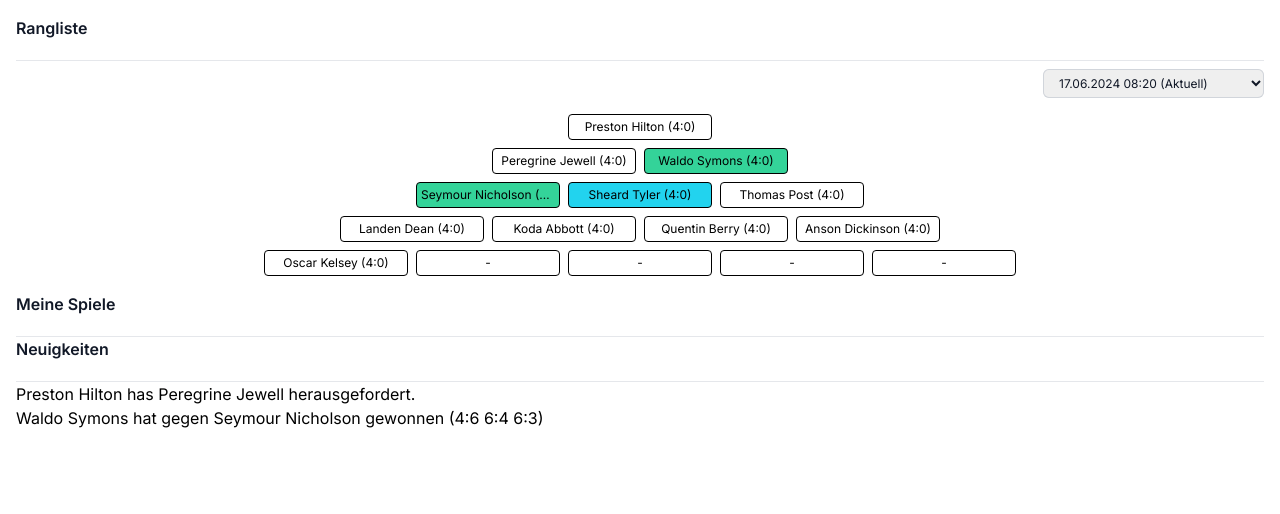
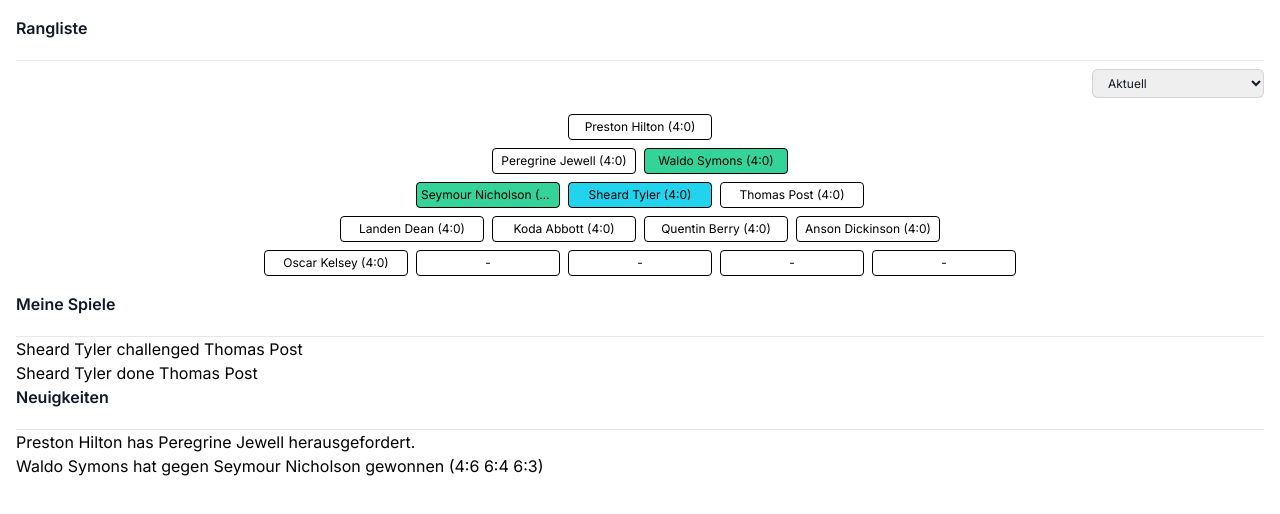
Before and after one commit to raphi011/pyramid, a Next.js app: page / in a window 1280 px wide. Shown: the top 514 px of the page. Built offline with nearby package versions, Linux system fonts and the light colour scheme.

Commit message:
add challenge modal

```diff
--- /dev/null
+++ b/app/challenge-dialog.tsx
@@ -0,0 +1,89 @@
+import {
+  Dialog,
+  DialogPanel,
+  DialogTitle,
+  Transition,
+  TransitionChild,
+} from "@headlessui/react";
+import { TrophyIcon, XMarkIcon } from "@heroicons/react/24/outline";
+
+export default function ChallengeDialog({ player, onClose }) {
+  const open = !!player;
+
+  return (
+    <Transition show={open}>
+      <Dialog className="relative z-10" onClose={onClose}>
+        <TransitionChild
+          enter="ease-out duration-300"
+          enterFrom="opacity-0"
+          enterTo="opacity-100"
+          leave="ease-in duration-200"
+          leaveFrom="opacity-100"
+          leaveTo="opacity-0"
+        >
+          <div className="fixed inset-0 bg-gray-500 bg-opacity-75 transition-opacity" />
+        </TransitionChild>
+
+        <div className="fixed inset-0 z-10 w-screen overflow-y-auto">
+          <div className="flex min-h-full items-end justify-center p-4 text-center sm:items-center sm:p-0">
+            <TransitionChild
+              enter="ease-out duration-300"
+              enterFrom="opacity-0 translate-y-4 sm:translate-y-0 sm:scale-95"
+              enterTo="opacity-100 translate-y-0 sm:scale-100"
+              leave="ease-in duration-200"
+              leaveFrom="opacity-100 translate-y-0 sm:scale-100"
+              leaveTo="opacity-0 translate-y-4 sm:translate-y-0 sm:scale-95"
+            >
+              <DialogPanel className="relative transform overflow-hidden rounded-lg bg-white px-4 pb-4 pt-5 text-left shadow-xl transition-all sm:my-8 sm:w-full sm:max-w-lg sm:p-6">
+                <div className="absolute right-0 top-0 hidden pr-4 pt-4 sm:block">
+                  <button
+                    type="button"
+                    className="rounded-md bg-white text-gray-400 hover:text-gray-500 focus:outline-none focus:ring-2 focus:ring-indigo-500 focus:ring-offset-2"
+                    onClick={() => onClose()}
+                  >
+                    <span className="sr-only">Close</span>
+                    <XMarkIcon className="h-6 w-6" aria-hidden="true" />
+                  </button>
+                </div>
+                <div className="sm:flex sm:items-start">
+                  <div className="mx-auto flex h-12 w-12 flex-shrink-0 items-center justify-center rounded-full sm:mx-0 sm:h-10 sm:w-10 bg-green-100">
+                    <TrophyIcon className="h-6 w-6  text-green-600" aria-hidden="true" />
+                  </div>
+                  <div className="mt-3 text-center sm:ml-4 sm:mt-0 sm:text-left">
+                    <DialogTitle
+                      as="h3"
+                      className="text-base font-semibold leading-6 text-gray-900"
+                    >
+                      {player ? player.name : ""} fordern
+                    </DialogTitle>
+                    <div className="mt-2">
+                      <p className="text-sm text-gray-500">
+                        Du kannst {player ? player.name : ""} fordern, oder sein Profil
+                        ansehen.
+                      </p>
+                    </div>
+                  </div>
+                </div>
+                <div className="mt-5 sm:mt-4 sm:flex sm:flex-row-reverse">
+                  <button
+                    type="button"
+                    className="inline-flex w-full justify-center rounded-md bg-emerald-600 px-3 py-2 text-sm font-semibold text-white shadow-sm hover:bg-enerald-500 sm:ml-3 sm:w-auto"
+                    onClick={() => onClose()}
+                  >
+                    Fordern
+                  </button>
+                  <a
+                    href={player ? `/player/${player.id}` : "#"}
+                    className="mt-3 inline-flex w-full  justify-center rounded-md bg-white px-3 py-2 text-sm font-semibold text-gray-900 shadow-sm ring-1 ring-inset ring-gray-300 hover:bg-gray-50 sm:mt-0 sm:w-auto"
+                  >
+                    Profil ansehen
+                  </a>
+                </div>
+              </DialogPanel>
+            </TransitionChild>
+          </div>
+        </div>
+      </Dialog>
+    </Transition>
+  );
+}
--- a/app/dropdown.tsx
+++ b/app/dropdown.tsx
@@ -15,7 +15,7 @@ export default function Dropdown({ standings, selected, onChange }) {
       >
         {standings.map((s, i) => (
           <option value={i} key={s.date}>
-            {formatDate(new Date(s.date))} {i == 0 ? "(Aktuell)" : ""}
+            {s.latest ? "Aktuell" : formatDate(new Date(s.date))}
           </option>
         ))}
       </select>
--- /dev/null
+++ b/app/events.tsx
@@ -0,0 +1,21 @@
+export default function Events({ events }) {
+  return <div>{events.map((row, i) => renderEvent(row, i))}</div>;
+}
+
+function renderEvent(event, index) {
+  if (event.type == "result") {
+    return (
+      <p key={index}>
+        <a href="#"> {event.winnerName} </a> hat gegen {event.loserName} gewonnen (
+        {event.score})
+      </p>
+    );
+  } else if (event.type == "challenge") {
+    return (
+      <p key={index}>
+        <a href="#"> {event.challengerName} </a> has {event.challengeeName}{" "}
+        herausgefordert.
+      </p>
+    );
+  }
+}
--- /dev/null
+++ b/app/games.tsx
@@ -0,0 +1,17 @@
+export default function Games({ games }) {
+  return (
+    <div>
+      {games.map((g) => (
+        <Game game={g} />
+      ))}
+    </div>
+  );
+}
+
+function Game({ game }) {
+  return (
+    <div>
+      {game.player1.name} {game.status} {game.player2.name}
+    </div>
+  );
+}
--- a/app/page.tsx
+++ b/app/page.tsx
@@ -1,27 +1,108 @@
 import { doSomething } from "./actions";
+import Events from "./events";
+import Games from "./games";
 import Pyramid from "./pyramid";
 
 const standings = [
   {
     id: 1,
     date: "2024-06-17T08:20:28.438Z",
+    latest: true,
     ranks: [
-      { id: 1, name: "Preston Hilton", won: 4, lost: 0 },
-      { id: 2, name: "Peregrine Jewell", won: 4, lost: 0 },
-      { id: 3, name: "Waldo Symons", won: 4, lost: 0 },
-      { id: 4, name: "Seymour Nicholson", won: 4, lost: 0 },
-      { id: 5, name: "Sheard Tyler", won: 4, lost: 0 },
-      { id: 6, name: "Thomas Post", won: 4, lost: 0 },
-      { id: 7, name: "Landen Dean", won: 4, lost: 0 },
-      { id: 8, name: "Koda Abbott", won: 4, lost: 0 },
-      { id: 9, name: "Quentin Berry", won: 4, lost: 0 },
-      { id: 10, name: "Anson Dickinson", won: 4, lost: 0 },
-      { id: 11, name: "Oscar Kelsey", won: 4, lost: 0 },
+      {
+        id: 1,
+        name: "Preston Hilton",
+        challangable: true,
+        available: true,
+        won: 4,
+        lost: 0,
+      },
+      {
+        id: 2,
+        name: "Peregrine Jewell",
+        challangable: false,
+        available: true,
+        won: 4,
+        lost: 0,
+      },
+      {
+        id: 3,
+        name: "Waldo Symons",
+        challangable: false,
+        available: true,
+        won: 4,
+        lost: 0,
+      },
+      {
+        id: 4,
+        name: "Seymour Nicholson",
+        challangable: false,
+        available: true,
+        won: 4,
+        lost: 0,
+      },
+      {
+        id: 5,
+        name: "Sheard Tyler",
+        challangable: false,
+        available: true,
+        won: 4,
+        lost: 0,
+      },
+      {
+        id: 6,
+        name: "Thomas Post",
+        challangable: false,
+        available: true,
+        won: 4,
+        lost: 0,
+      },
+      {
+        id: 7,
+        name: "Landen Dean",
+        challangable: false,
+        available: true,
+        won: 4,
+        lost: 0,
+      },
+      {
+        id: 8,
+        name: "Koda Abbott",
+        challangable: false,
+        available: true,
+        won: 4,
+        lost: 0,
+      },
+      {
+        id: 9,
+        name: "Quentin Berry",
+        challangable: false,
+        available: true,
+        won: 4,
+        lost: 0,
+      },
+      {
+        id: 10,
+        name: "Anson Dickinson",
+        challangable: false,
+        available: true,
+        won: 4,
+        lost: 0,
+      },
+      {
+        id: 11,
+        name: "Oscar Kelsey",
+        challangable: false,
+        available: true,
+        won: 4,
+        lost: 0,
+      },
     ],
   },
   {
     id: 2,
     date: "2024-06-13T08:20:28.438Z",
+    latest: false,
     ranks: [
       { id: 2, name: "Peregrine Jewell", won: 4, lost: 0 },
       { id: 1, name: "Preston Hilton", won: 4, lost: 0 },
@@ -37,6 +118,11 @@ const standings = [
     ],
   },
 ];
+
+const currentPlayer = {
+  id: 5,
+  name: "Sheard Tyler",
+};
 
 const matches = [
   {
@@ -89,42 +175,23 @@ const events = [
   },
 ];
 
-function renderEvent(event, index) {
-  if (event.type == "result") {
-    return (
-      <p key={index}>
-        <a href="#">{event.winnerName}</a> hat gegen {event.loserName} gewonnen (
-        {event.score})
-      </p>
-    );
-  } else if (event.type == "challenge") {
-    return (
-      <p key={index}>
-        <a href="#">{event.challengerName}</a> has {event.challengeeName} herausgefordert.
-      </p>
-    );
-  }
-}
-
 export default async function Home() {
-  const currentPlayerId = 5;
-
   return (
     <main className="p-4">
       <div className="border-b border-gray-200 pb-5">
         <h3 className="text-base font-semibold leading-6 text-gray-900">Rangliste</h3>
       </div>
       <div>
-        <Pyramid standings={standings} currentPlayerId={currentPlayerId} />
+        <Pyramid standings={standings} currentPlayer={currentPlayer} />
       </div>
       <div className="border-b border-gray-200 pb-5">
         <h3 className="text-base font-semibold leading-6 text-gray-900">Meine Spiele</h3>
       </div>
-
+      <Games games={matches} />
       <div className="border-b border-gray-200 pb-5">
         <h3 className="text-base font-semibold leading-6 text-gray-900">Neuigkeiten</h3>
       </div>
-      <div>{events.map((row, i) => renderEvent(row, i))}</div>
+      <Events events={events} />
       {/* <div>
         <form action={doSomething}>
           <button type="submit">Do something!</button>
--- a/app/pyramid.tsx
+++ b/app/pyramid.tsx
@@ -1,20 +1,31 @@
 "use client";
 
+import ChallengeDialog from "./challenge-dialog";
 import Dropdown from "./dropdown";
 import { useState } from "react";
 
-export default function Pyramid({ standings, currentPlayerId }) {
-  const [selected, setSelected] = useState(standings[0]);
+export default function Pyramid({ standings, currentPlayer }) {
+  const [selectedStanding, setSelectedStanding] = useState(standings[0]);
+  const [selectedPlayer, setSelectedPlayer] = useState(null);
 
-  const pyramid = standingsToPyramid(selected.ranks);
+  const pyramid = standingsToPyramid(selectedStanding.ranks);
+
+  const onCloseDialog = () => setSelectedPlayer(null);
 
   return (
     <div>
-      <Dropdown standings={standings} selected={selected} onChange={setSelected} />
+      <Dropdown
+        standings={standings}
+        selected={selectedStanding}
+        onChange={setSelectedStanding}
+      />
+      <ChallengeDialog player={selectedPlayer} onClose={onCloseDialog} />
       <div className="overflow-x-auto mx-1 gap-2 items-center justify-items-center p-4 text-xs grid">
         {pyramid.map((row, i) => (
           <div key={i} className="flex gap-2">
-            {row.map((p, i) => renderPlayer(selected.ranks, currentPlayerId, p, i))}
+            {row.map((p, i) =>
+              renderPlayer(selectedStanding, setSelectedPlayer, currentPlayer, p, i),
+            )}
           </div>
         ))}
       </div>
@@ -22,7 +33,7 @@ export default function Pyramid({ standings, currentPlayerId }) {
   );
 }
 
-function renderPlayer(standings, currentPlayerId, player, index) {
+function renderPlayer(standings, onClick, currentPlayer, player, index) {
   if (!player.id) {
     return (
       <div
@@ -34,10 +45,23 @@ function renderPlayer(standings, currentPlayerId, player, index) {
     );
   }
 
+  const challangeable =
+    standings.latest && canChallenge(standings.ranks, currentPlayer.id, player.id);
+
   return (
-    <p key={index} className={playerClassName(standings, currentPlayerId, player.id)}>
+    <a
+      href={`/player/${player.id}`}
+      onClick={(e) => {
+        if (challangeable) {
+          e.preventDefault();
+          onClick(player);
+        }
+      }}
+      key={index}
+      className={playerClassName(challangeable, currentPlayer, player)}
+    >
       {player.name} ({player.won}:{player.lost})
-    </p>
+    </a>
   );
 }
 
@@ -92,10 +116,10 @@ function canChallenge(standings, challengerId, challengeeId) {
   return challengeeRank >= maxRank && challengeeRank < challengerRank;
 }
 
-function playerClassName(standings, currentPlayerId, playerId) {
-  if (playerId == currentPlayerId) {
+function playerClassName(challangeable, currentPlayer, player) {
+  if (player.id == currentPlayer.id) {
     return "bg-cyan-400 rounded w-36 truncate text-center p-1 border border-black";
-  } else if (canChallenge(standings, currentPlayerId, playerId)) {
+  } else if (challangeable) {
     return "bg-emerald-400 rounded w-36 truncate text-center p-1 border border-black";
   }
 
```
Also changed, not shown: 1 other file (tests, documents, lock files or other folders).
